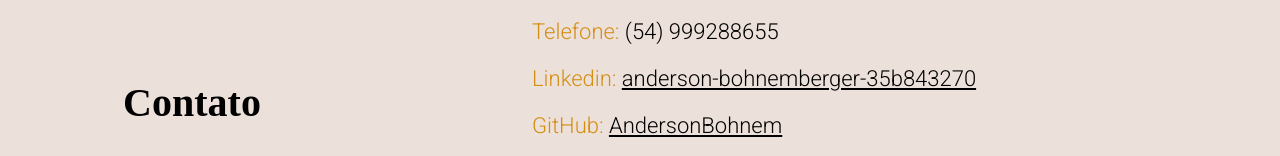
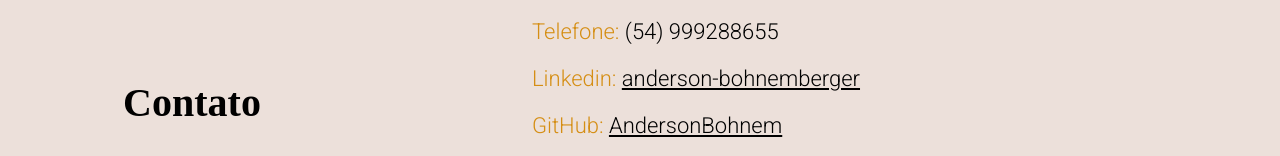
Before and after one commit to AndersonBohnem/AndersonBohnem.github.io, a plain HTML site: page index.html in a window 1280 px wide. Shown: the part 3133-3289 px from the top of the page. Drawn offline with Linux system fonts and the light colour scheme.

Commit message:
Alteração do link para Linkedin

```diff
--- a/index.html
+++ b/index.html
@@ -225,7 +225,7 @@
                     <span style="color: #d58e14;">Telefone: </span>(54) 999288655
                 </p>
                 <p>
-                    <span style="color: #d58e14;">Linkedin: </span><a style="color: black;" href="https://www.linkedin.com/in/anderson-bohnemberger-35b843270/">anderson-bohnemberger-35b843270</a>
+                    <span style="color: #d58e14;">Linkedin: </span><a style="color: black;" href="https://www.linkedin.com/in/anderson-bohnemberger">anderson-bohnemberger</a>
                 </p>
                 <p>
                     <span style="color: #d58e14;">GitHub: </span><a style="color: black;" href="https://github.com/AndersonBohnem">AndersonBohnem</a>
```
